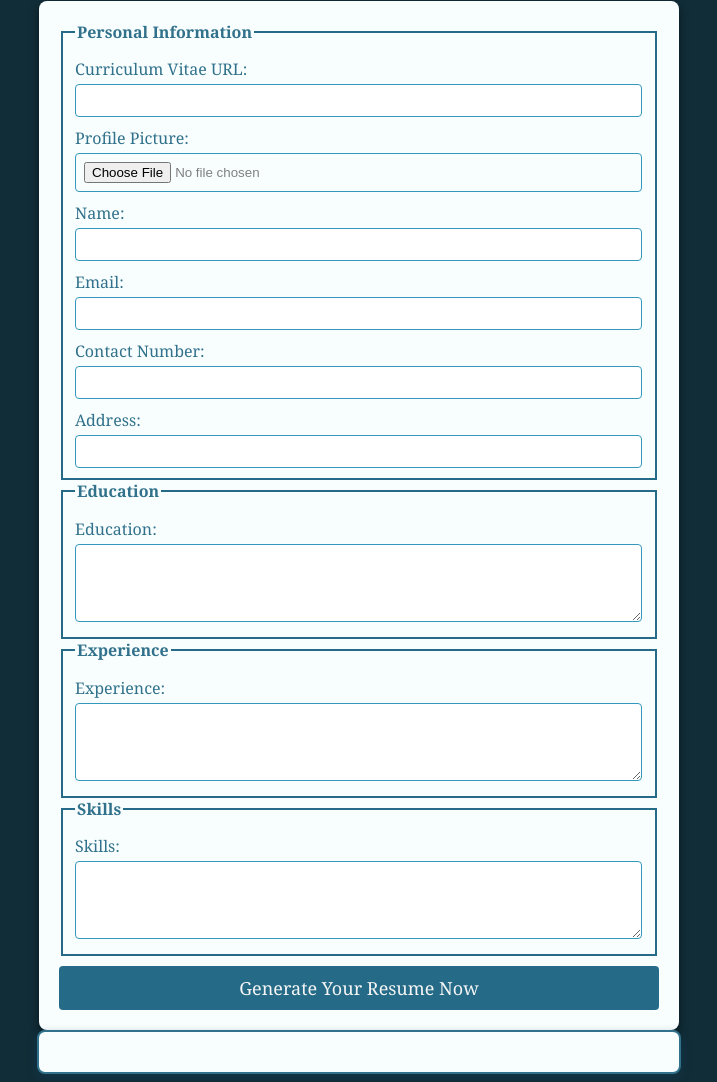
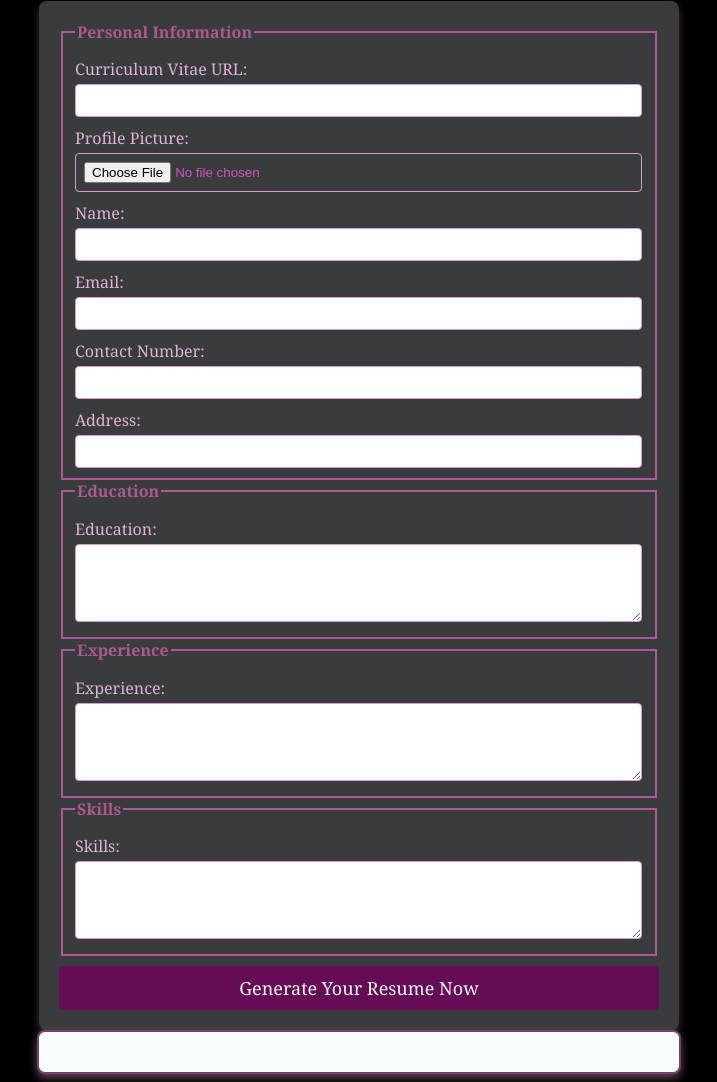
Before and after one commit to ZoyaAfzal/HackathonMilestone_5, a plain HTML site: page Milestone5_ShareableLink_Part2/index.html in a window 1280 px wide. Shown: the part 72-1154 px from the top of the page, without its empty margins (281-998 px from the left). Drawn offline with Linux system fonts and the light colour scheme.

Commit message:
HackathonChallenge

```diff
--- a/Milestone5_ShareableLink_Part2/style.css
+++ b/Milestone5_ShareableLink_Part2/style.css
@@ -3,14 +3,14 @@ body {
     font-family: Cambria, Cochin, Georgia, Times, 'Times New Roman', serif;
     margin: 20;
     padding: 0;
-    background-color: #112d38 ;
+    background-color: black ;
 }
 
 .profilePicture {
     display: block;
     margin: 0 auto;
-    border: 2px solid #022d3e;
-    box-shadow: 0 4px 8px rgba(16, 77, 82, 0.5);
+    border: 2px solid #3b193b;
+    box-shadow: 0 4px 8px rgba(188, 116, 173, 0.5);
     border-radius: 500%;
     width: 150px;
     height: 150px;
@@ -19,25 +19,26 @@ body {
 
 h2 {
     text-align: center;
-    color: whitesmoke;
+    color:#ad5999;
+
 }
 
 form {
     max-width:  600px;
     margin:auto;
-    background-color: rgb(248, 254, 254);
+    background-color: #393b3c;
     border-radius: 8px;
-    box-shadow: 0 4px 8px rgba(0, 0, 0, 0.5);
+    box-shadow: 0 4px 8px rgba(125, 86, 118, 0.5);
     padding: 20px;
 }
 
 fieldset {
-    border:2px solid #256b87
+    border:2px solid #ad5999;
 }
 
 legend {
     font-weight: bold;
-    color: #31718b;
+    color: #ac598f;
     text-align: left;
 
 }
@@ -45,18 +46,18 @@ legend {
 label {
     display: block;
     margin-top: 10px;
-    color: #31718b;
+    color: #dfb3d9;
 }
 
 input, textarea {
     width: calc(100% - 1px);
     padding: 8px;
     margin-top: 4px;
-    border: 1px solid #3498bd;
+    border: 1px solid #d89cd2;
     border-radius: 4px;
     box-sizing: border-box;
-    transition: border-color 0.3s,ox-shadow 0.3s;
-    color: gray;
+    transition: border-color 0.3s,box-shadow 0.3s;
+    color: rgb(205, 87, 187);
 }
 
 button {
@@ -64,7 +65,7 @@ button {
     display: block;
     width: 100%;
     padding: 10px;
-    background-color:  #256b87;
+    background-color:  #640d56;
     border: none;
     border-radius: 4px;
     font-size: 18px;
@@ -74,23 +75,23 @@ button {
 
 }
 
-button-hover {
-    background-color: #3498bd ;
+button:hover {
+    background-color: #b557a1 ;
 }
 
 #resumeGenerate {
     max-width: 600px;
     margin: auto;
     padding: 20px;
-    border: 2px solid  #31718b;
+    border: 2px solid  #76426d;
     border-radius: 8px;
     margin:auto;
     background-color:rgb(248, 254, 254) ;
-    box-shadow: 0 4px 8px rgba(20, 59, 84, 0.5);
+    box-shadow: 0 4px 8px rgba(189, 144, 174, 0.5);
 
 }
 
 
 #resumeGenerate h2 {
-    color: #112d38;
+    color: #b477a2;
 }
```
